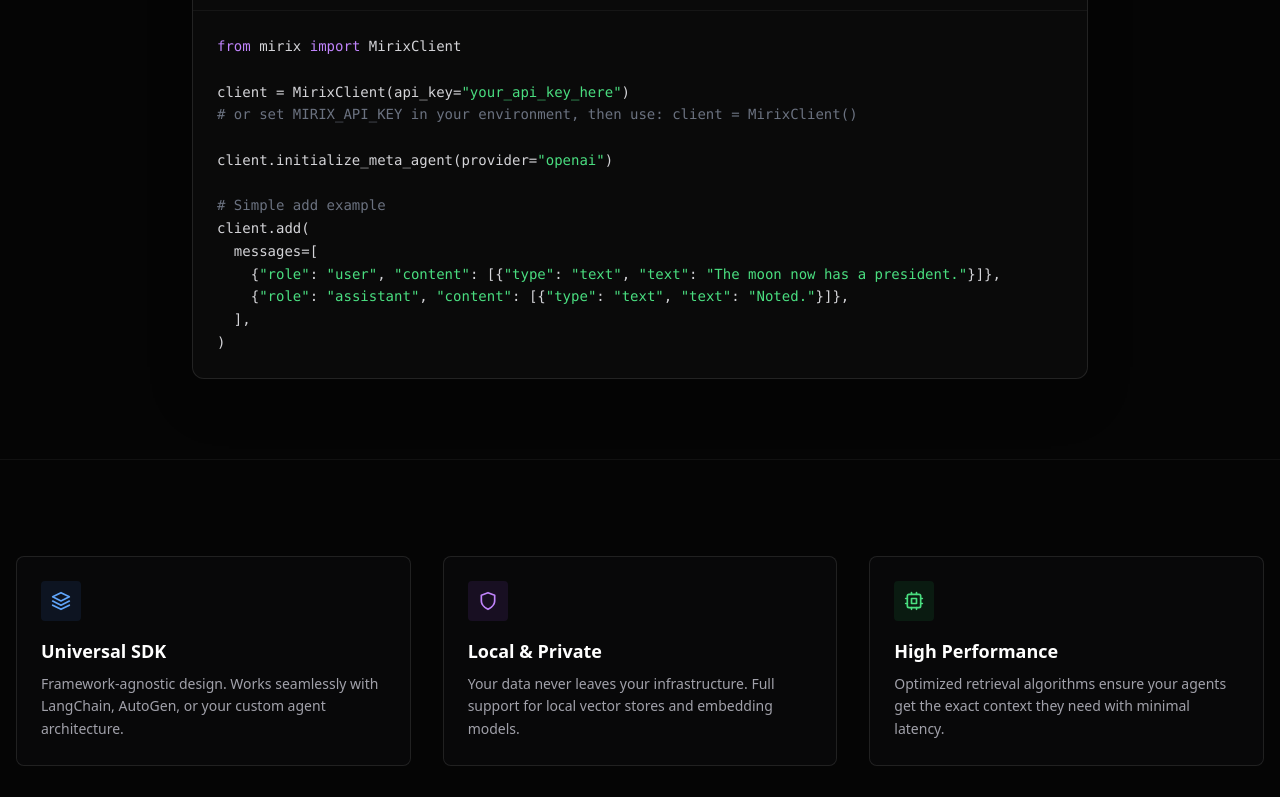
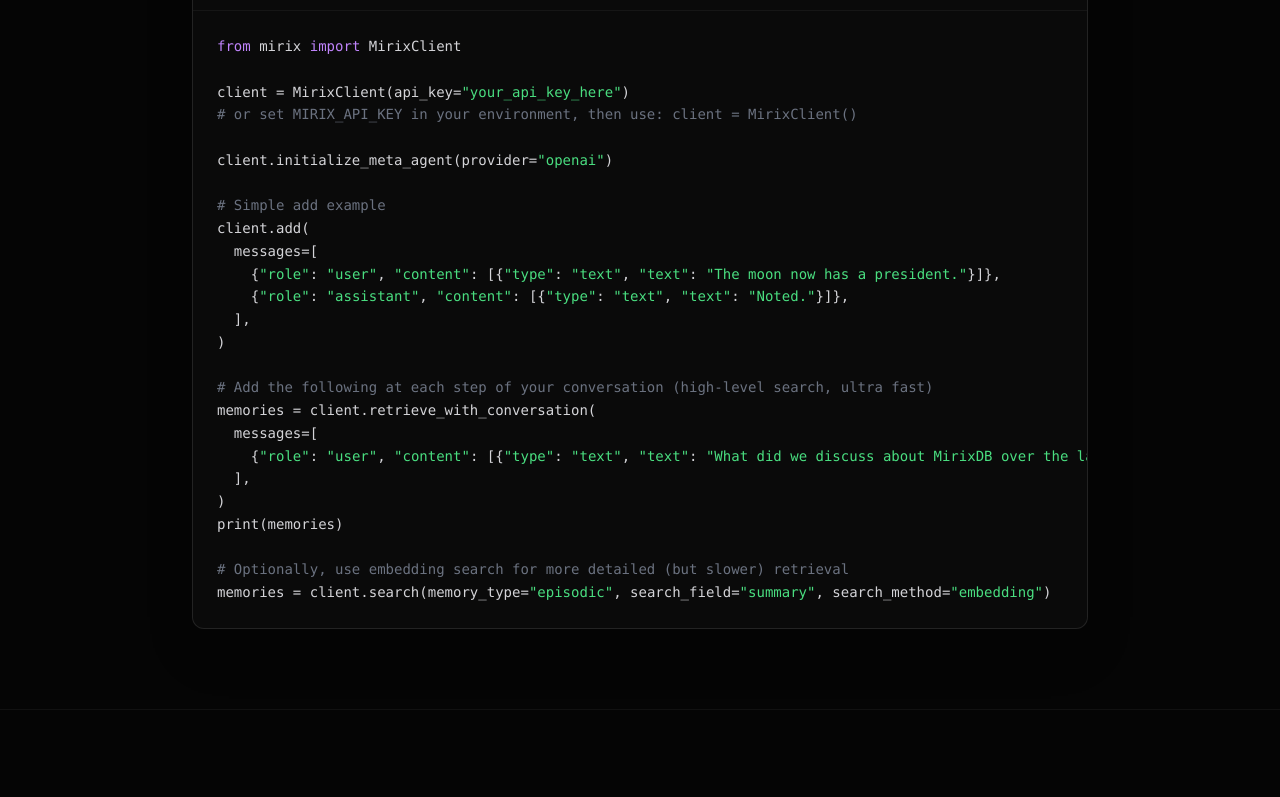
Before and after one commit to Mirix-AI/Mirix-AI.github.io, a React (Create React App) app: page / in a window 1280 px wide. Shown: the part 847-1644 px from the top of the page. Built offline with nearby package versions, Linux system fonts and the light colour scheme.

Commit message:
add retrieval snippet

```diff
--- a/src/App.tsx
+++ b/src/App.tsx
@@ -224,6 +224,16 @@
 &nbsp;&nbsp;&nbsp;&nbsp;{'{'}<span className="text-green-400">"role"</span>: <span className="text-green-400">"assistant"</span>, <span className="text-green-400">"content"</span>: [{'{'}<span className="text-green-400">"type"</span>: <span className="text-green-400">"text"</span>, <span className="text-green-400">"text"</span>: <span className="text-green-400">"Noted."</span>{'}'}]{'}'},<br/>
 &nbsp;&nbsp;],<br/>
 )
+<br/><br/>
+<span className="text-gray-500"># Add the following at each step of your conversation (high-level search, ultra fast)</span><br/>
+memories = client.retrieve_with_conversation(<br/>
+&nbsp;&nbsp;messages=[<br/>
+&nbsp;&nbsp;&nbsp;&nbsp;{'{'}<span className="text-green-400">"role"</span>: <span className="text-green-400">"user"</span>, <span className="text-green-400">"content"</span>: [{'{'}<span className="text-green-400">"type"</span>: <span className="text-green-400">"text"</span>, <span className="text-green-400">"text"</span>: <span className="text-green-400">"What did we discuss about MirixDB over the last 4 days?"</span>{'}'}]{'}'},<br/>
+&nbsp;&nbsp;],<br/>
+)<br/>
+print(memories)<br/><br/>
+<span className="text-gray-500"># Optionally, use embedding search for more detailed (but slower) retrieval</span><br/>
+memories = client.search(memory_type=<span className="text-green-400">"episodic"</span>, search_field=<span className="text-green-400">"summary"</span>, search_method=<span className="text-green-400">"embedding"</span>)
                 </code>
               </pre>
             </div>
```
